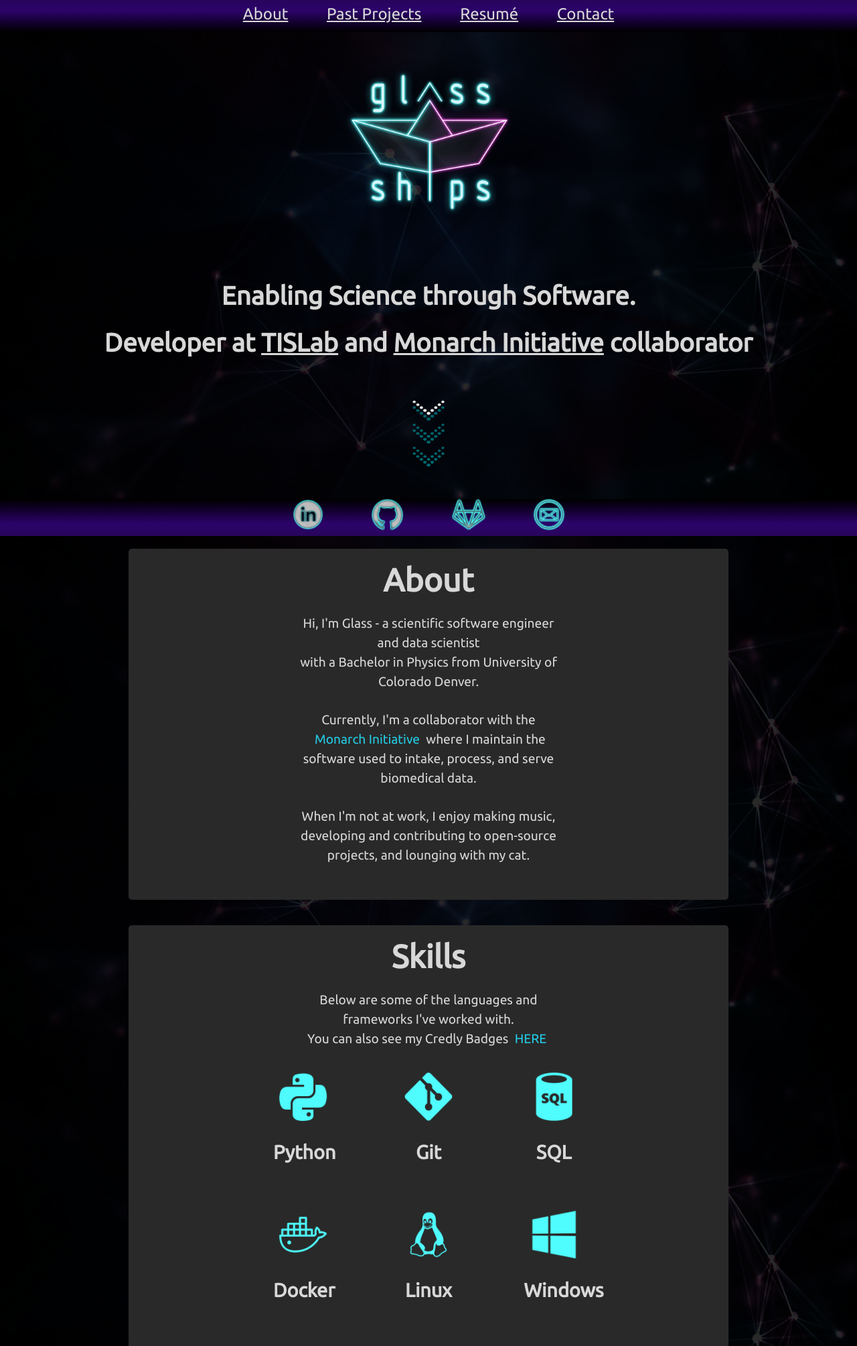
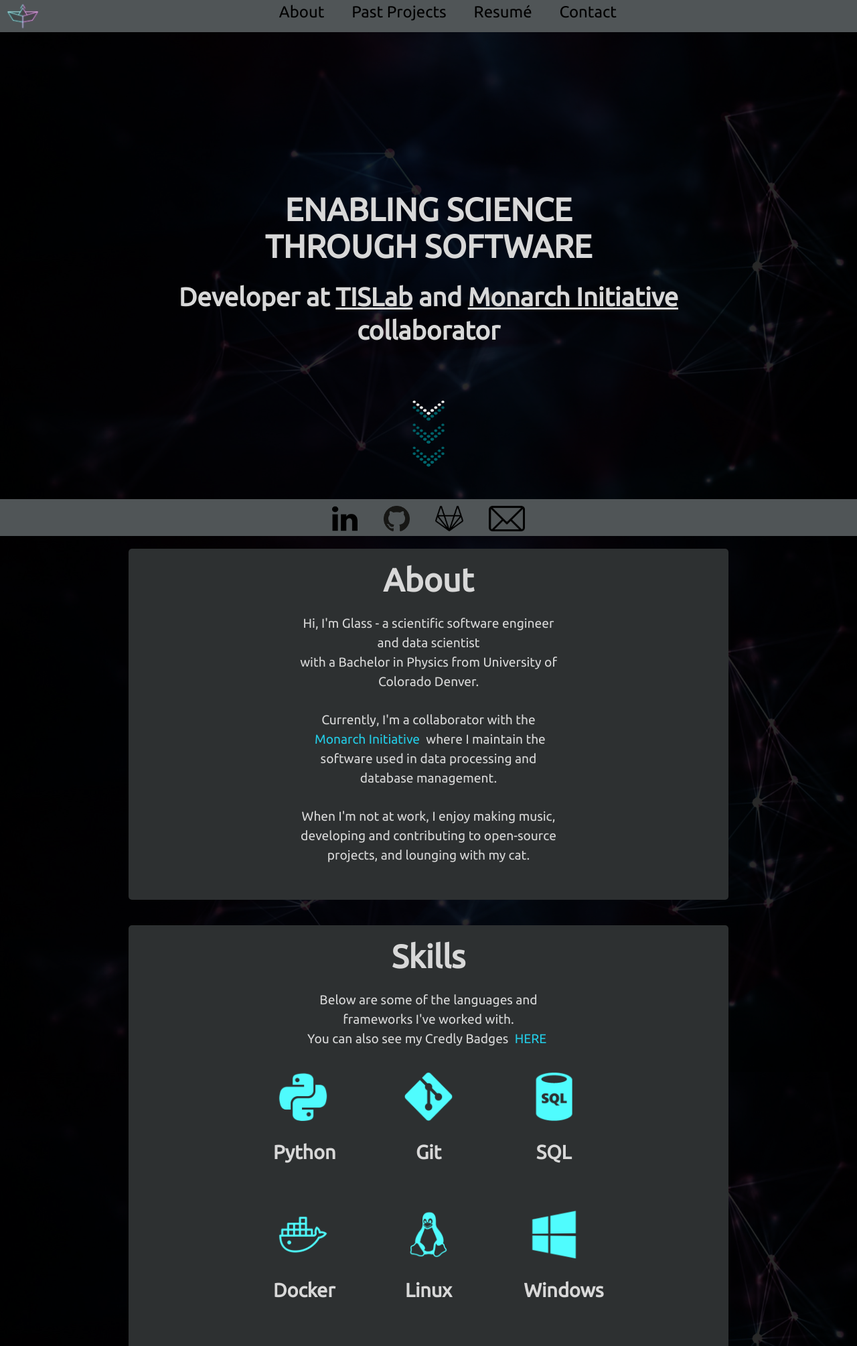
Before and after one commit to glass-ships/homepage, a PHP site: page / in a window 1280 px wide. Shown: the top 2009 px of the page at 67% size. Run offline with PHP 8.4, Linux system fonts and the light colour scheme.

Commit message:
slight slight slight redesign

```diff
--- a/css/default.css
+++ b/css/default.css
@@ -1,7 +1,7 @@
 /**** Variables ****/
 :root {
-  --mainColor: #525252;
-  --secondaryColor: rgb(41, 41, 41);
+  --mainColor: #505557;
+  --secondaryColor: #2d3031;
   --bkgdColor: rgba(0, 0, 0, 0.84);
   --borderMain: #4f98a1;
   --textMain: rgb(216, 216, 216);
@@ -118,8 +118,8 @@ p.copyright {
   padding: 0 0.5rem;
 }
 
+/*
 .box-alt {
-  /*
   max-width: 60%;
   min-width: 60%;
   width: 60%;
@@ -134,8 +134,8 @@ p.copyright {
   background-color: var(--secondaryColor);
   border-radius: 5px;
   border: 0 solid var(--borderMain);
-  */
 }
+*/
 
 .box-last {
   margin-bottom: 0;
@@ -204,20 +204,23 @@ p.copyright {
 }
 
 /**** Tablet Styles */
+
+/* start of medium tablet styles */
 @media screen and (max-width: 767px) {
-  /* start of medium tablet styles */
   html {font-size: 50%;}
   p {font-size: 2.5rem;}
   .box-main, .box-last {
     width: 95%;
-    /* max-width: 90%;
-    min-width: 90%; */
+    max-width: 90%;
+    min-width: 90%;
   }
 }
 
 /**** Phone Styles ****/
+
 @media screen and (max-width: 479px) {
   html {font-size: 30%;}
   p {font-size: 3rem;}
 }
+
 /**********************************************************************************/
--- a/css/home.css
+++ b/css/home.css
@@ -7,27 +7,32 @@
   height: 5rem;
   display: flex;
   flex-direction: row;
-  justify-content: center;
-  vertical-align: auto;
-  background-image: linear-gradient(
-    0deg,
-    rgba(0, 0, 0, 1),
-    rgb(21, 0, 51),
-    rgb(44, 3, 106),
-    rgb(40, 5, 92)
-  );
+  justify-content: space-between;
+  background-color: var(--mainColor);
 }
 
-.navbar a {
-  color: rgb(190, 221, 221);
-  padding: 0.3rem 1rem !important;
-  font-size: 2.5rem !important;
-  margin: 0 2rem !important;
+#logo {
+  padding: 0 0 0 1rem;
+  height: 100%;
+}
+
+.nav-wrapper {
   vertical-align: center;
   text-decoration: none;
 }
 
-/**** Sticky Bar - Socials ****/
+.nav-wrapper a {
+  margin: 0 2rem !important;
+  font-size: 2.5rem !important;
+  text-decoration: none !important;
+  color: rgb(0, 0, 0) !important;
+  /* padding: 0.5rem 1rem !important; */
+  justify-content: space-between;
+  vertical-align: center;
+  text-decoration: none;
+}
+
+/**** Socials bar ****/
 .socials-bar {
   z-index: 9;
 
@@ -38,28 +43,17 @@
   height: 5.7rem;
 
   display: flex;
-  justify-content: space-evenly;
-  align-items: center;
-  /* background-color: #42069a; */
-  background-image: linear-gradient(
-    180deg,
-    rgba(0, 0, 0, 1),
-    rgb(21, 0, 51),
-    rgb(44, 3, 106),
-    rgb(40, 5, 92)
-    /* rgba(0, 0, 0, 1) 2%,
-    rgba(41, 4, 95, 1) 61%,
-    rgba(66, 6, 154, 1) 85%,
-    rgba(66, 6, 154, 1) 100% */
-  );
+  justify-content:center;
+  background-color: var(--mainColor);
   opacity: 1;
 }
 
 .socials-wrapper {
   display: flex;
   flex-direction: row;
-  justify-content: space-evenly;
-  align-items: center;
+  justify-content: center;
+  vertical-align: auto;
+  /* align-items: center; */
   width: 40%;
 }
 
@@ -78,9 +72,9 @@
 }
 
 .socials img {
-  height: 5rem;
+  height: 4rem;
   width: auto;
-  margin: 0 1rem;
+  margin: 1rem 1rem;
 }
 /**********************************************************************************/
 
@@ -104,24 +98,15 @@
   text-decoration: underline;
 }
 
-#logo {
-  display: block;
-  margin: 0 auto;
-  width: auto;
-  height: 33%;
-
-  position: absolute;
-  top: 10vh;
-}
-
 #blurb {
   max-width: 90%;
-  max-height: 10%;
+  /* max-height: 10%; */
   padding: 0%;
   margin: 0%;
   text-align: center;
-  position: absolute;
-  bottom: 40vh;
+  vertical-align: center;
+  /* position: absolute; */
+  /* bottom: 40vh; */
 }
 
 .continue {
--- a/home.html
+++ b/home.html
@@ -1,10 +1,10 @@
 <!DOCTYPE html>
 <html>
   <head>
-    <title>Glass Ships | Scientific Software Developer / Musician</title>
+    <title>Glass Ships | Scientific Software Engineer / Musician</title>
 
     <!-- Favicon -->
-    <link rel="icon" type="image/svg+xml" href="images/favicon3.ico" />
+    <link rel="icon" type="image/svg+xml" href="images/favicon.ico" />
 
     <meta
       name="viewport"
@@ -30,25 +30,33 @@
     <div class="opaque-bkgd">
       <div class="main-wrapper">
 
+        <div class="navbar">
+          <div style="justify-content: left;">
+            <img id="logo" src="images/glassLogo_simple_transp.png" alt="logo" />
+          </div>
+
+          <div class="nav-wrapper">
+            <a href="#about">About</a>
+            <a href="#projects">Past Projects</a>
+            <!-- <a href="#">Blog</a> -->
+            <a href="files/glassCV.pdf" target="_blank">Resumé</a>
+            <a href="#contact">Contact</a>
+          </div>
+          <div></div>
+        </div>
+
         <!-- Landing view -->
         <section class="intro">
 
-          <div class="navbar">
-            <!-- <a href="#">Blog</a> -->
-            <a href="#about">About</a>
-            <a href="#projects">Past Projects</a>
-            <a href="files/glassCV.pdf" target="_blank">Resumé</a>
-            <a href="#contact">Contact</a>
-          </div>
 
-          <img id="logo" src="images/glass_Logo.png" alt="logo" />
+
 
           <div id="blurb">
+            <h4>
+              ENABLING SCIENCE<BR>THROUGH SOFTWARE
+            </h4>
             <h5>
-              Enabling Science through Software.
-            </h5>
-            <h5>
-              Developer at <a href="https://tislab.org" target="_blank">TISLab</a> and <a href="https://monarchinitiative.org">Monarch Initiative</a> collaborator
+              Developer at <a href="https://tislab.org" target="_blank">TISLab</a> and <a href="https://monarchinitiative.org", target="_blank">Monarch Initiative</a> collaborator
             </h5>
           </div>
 
@@ -67,7 +75,7 @@
             Hi, I'm Glass - a scientific software engineer and data scientist <br>
             with a Bachelor in Physics from University of Colorado Denver.<br><br>
             Currently, I'm a collaborator with the <a href="https:monarchinitiative.org", target="_blank">Monarch Initiative</a>
-            where I maintain the software used to intake, process, and serve biomedical data.<br><br>
+            where I maintain the software used in data processing and database management.<br><br>
             When I'm not at work, I enjoy making music, developing and contributing to open-source projects, and lounging with my cat.
           </p>
         </section>
@@ -268,7 +276,7 @@
 
         <footer>
           <p class="copyright">
-            logo &copy; Glass Elsarboukh 2020 -
+            &copy; Glass Elsarboukh 2020 -
             <script>
               document.write(new Date().getFullYear());
             </script>
```
Also changed, not shown: images/buttons/.backup/email.png (added), images/buttons/.backup/github.png (added), images/buttons/.backup/gitlab.png (added), images/buttons/.backup/home.png (renamed from images/buttons/home.png), images/buttons/.backup/linkedin.png (added), images/buttons/email.png, images/buttons/github.png, images/buttons/gitlab.png, images/buttons/linkedin.png, images/favicon.ico (added), images/glassLogo_simple_transp.png (added), 1 other file.
